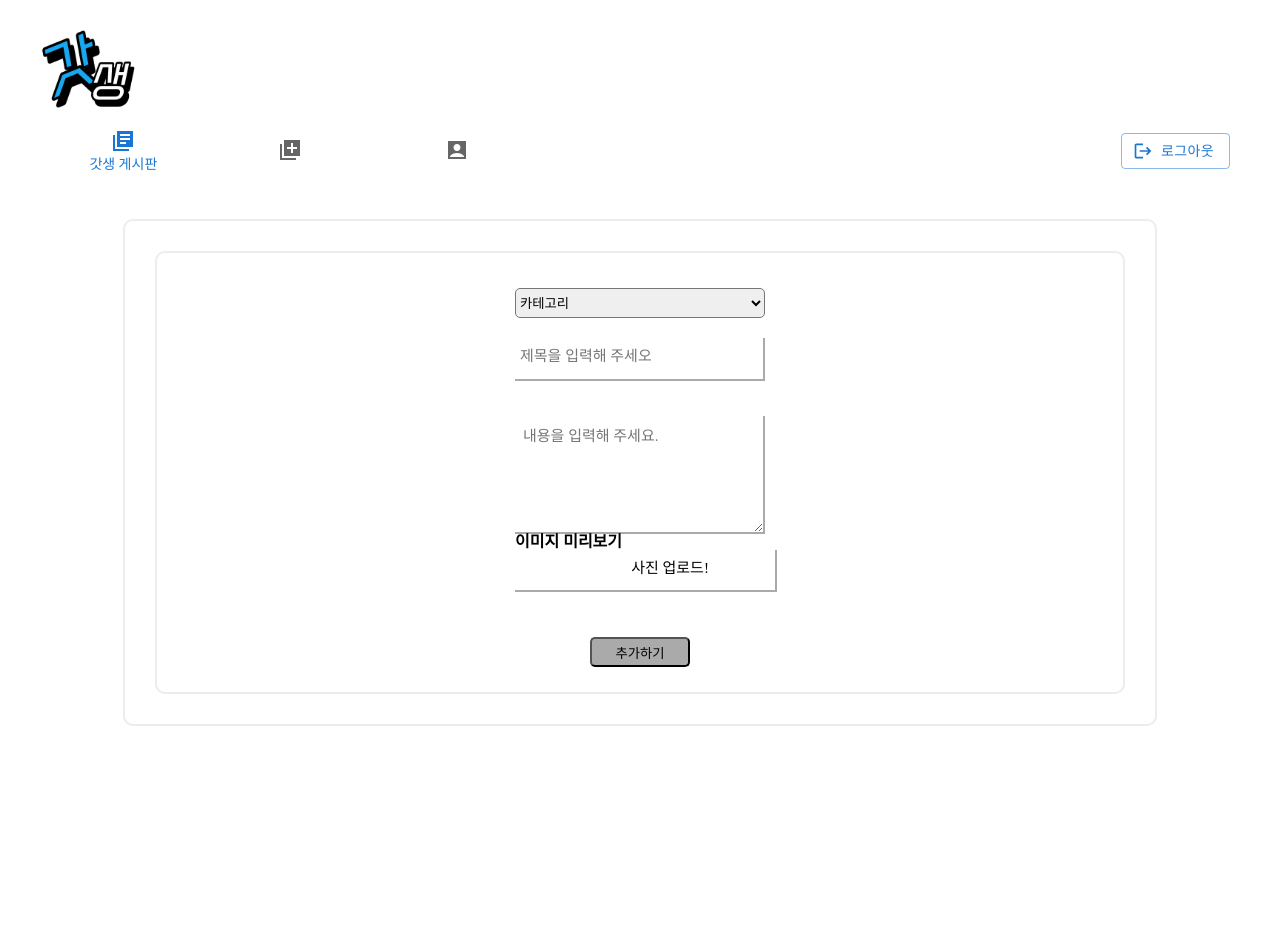
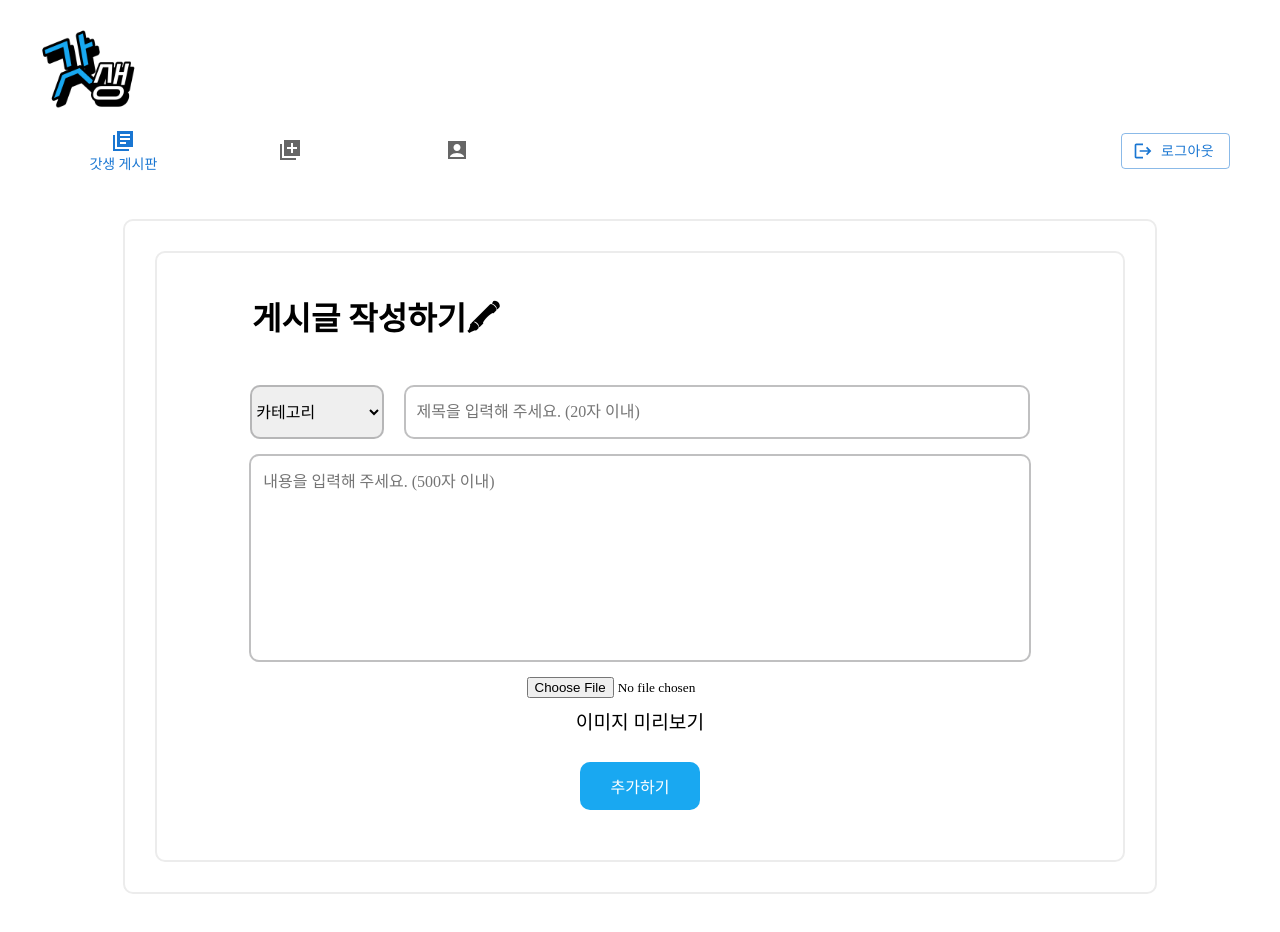
Before and after one commit to HangHae99-week6-miniPJ/6week-PJ, a React (Create React App) app: page /add-board in a window 1280 px wide. Before the commit the page ends 800 px from the top, so only its background shows below. Built offline with nearby package versions, Linux system fonts and the light colour scheme; a web font is replaced by a local one.

Commit message:
api수정중

```diff
--- a/src/components/pages/AddBoard.jsx
+++ b/src/components/pages/AddBoard.jsx
@@ -3,13 +3,16 @@ import { useDispatch } from "react-redux";
 import { useNavigate } from "react-router-dom";
 import { __addPosts } from "../../redux/modules/postsSlice";
 
-//사진업로드용
+//사진미리보기
 import imageCompression from "browser-image-compression";
 
 //css
 import styled from "styled-components";
 import { Outline } from "../../shared/Outline";
 import StLayout from "../layout/StLayout";
+import Swal from "sweetalert2";
+import MuButton from "../elem/MuButton";
+import { Flexbox } from "../../shared/Flexbox";
 
 const AddBoard = () => {
   const dispatch = useDispatch();
@@ -30,7 +33,6 @@ const AddBoard = () => {
   };
 
   //img 미리보기
-
   const previewImage = async (event) => {
     const imageFile = event.target.files[0];
 
@@ -41,11 +43,10 @@ const AddBoard = () => {
       const finalCompressedImage = await imageCompression.getDataUrlFromFile(
         compressedFile
       );
-
       setPostImg(finalCompressedImage);
     } catch (error) {
       console.log("__PostForm_ploadImage error ::", error);
-      alert("에러떳는데요?");
+      alert("다시 시도해주세요.");
     }
   };
 
@@ -65,98 +66,90 @@ const AddBoard = () => {
     });
   };
 
-  //img전송
-  // const form = new FormData();
-  // form.append("image", compressedImageFile);
-  // try{
-  //   const postImageResponse = await axios.post(
-  //     //`${url/post/uploadImg}`, form,
-  //   {
-  //     headers : {
-  //       "content-Type":"multipart/form-data",
-  //       Authorization : localStorage.getItem("token??")
-  //     }
-  //   })
-  // }
-
+  //입력값 보내주기:초기값
   const initialState = {
     title: "",
     contents: "",
-    categoryId: 0,
+    categoryId: "",
   };
 
+  //게시판 작성하기
   const [addBoard, setAddBoard] = useState(initialState);
 
   const onChangeHandler = (e) => {
     const { name, value } = e.target;
     setAddBoard({ ...addBoard, [name]: value });
   };
-  console.log(addBoard);
-  const onSubmitHandler = () => {
+
+  const onSubmitHandler = (e) => {
+    e.preventDefault();
+    if (
+      addBoard.title.trim() === "" ||
+      addBoard.contents.trim() === "" ||
+      addBoard.categoryId.trim() === ""
+    ) {
+      return Swal.fire("모든 항목을 입력해주세요.");
+    }
     dispatch(__addPosts({ ...addBoard }));
     setAddBoard(initialState);
-
     navigate("/board-list");
   };
 
   return (
     <StLayout>
       <List>
-        <FormBox>
-          <select
+        <span>게시글 작성하기🖍</span>
+        <StForm as="form" onSubmit={onSubmitHandler}>
+          <STtag>
+            <Select
               name="categoryId"
               value={addBoard.categoryId}
               onChange={onChangeHandler}
             >
-            <option value={0}>카테고리</option>
+              <option value="" disabled>
+                카테고리
+              </option>
               <option value={1}>자기관리</option>
               <option value={2}>식습관</option>
               <option value={3}>마음챙김</option>
               <option value={4}>취미</option>
               <option value={5}>기타</option>
-          </select>
-
-          <input
+            </Select>
+            <Input
               type="text"
               name="title"
               value={addBoard.title}
               onChange={onChangeHandler}
-            placeholder="제목을 입력해 주세오"
+              placeholder="제목을 입력해 주세요. (20자 이내)"
+              maxLength="20"
             />
-          <textarea
+          </STtag>
+          <Textarea
             name="contents"
             id="inputbody"
             cols="20"
             rows="10"
             value={addBoard.contents}
             onChange={onChangeHandler}
-            placeholder="내용을 입력해 주세요."
+            placeholder="내용을 입력해 주세요. (500자 이내)"
+            maxLength="500"
           />
-
-          {/* <input
-            type="file"
-            accept="image/jpg, image/jpeg, image/png"
-            onChange={previewImage}
-          /> */}
-          <StRowFormBox>
-            <main className="container">
-              <h2>이미지 미리보기</h2>
-
+          <ImgBox>
             <input
               type="file"
               onChange={(e) => {
                 encodeFileToBase64(e.target.files[0]);
               }}
             />
-
             <div className="preview">
-                {imageSrc && <img src={imageSrc} alt="preview-img" />}
+              {imageSrc && (
+                <img src={imageSrc} alt="이미지 미리보기" className="preImg" />
+              )}
             </div>
-            </main>
-          </StRowFormBox>
-
-          <button onClick={onSubmitHandler}>추가하기</button>
-        </FormBox>
+            <p>이미지 미리보기</p>
+          </ImgBox>
+          <MuButton> 추가하기</MuButton>
+        </StForm>
       </List>
     </StLayout>
   );
@@ -164,232 +157,73 @@ const AddBoard = () => {
 
 export default AddBoard;
 
-const FormBox = styled.form`
-  display: flex;
-  flex-direction: column;
-  margin: auto;
-  width: 250px;
-
-  input {
-    font-size: 15px;
-    height: 35px;
-    padding-left: 5px;
-    padding-bottom: 5px;
-    border: none;
-    border-bottom: 2px solid #aaa;
-    border-right: 2px solid #aaa;
-    margin-bottom: 35px;
-  }
-  textarea {
-    height: 100px;
-    font-size: 15px;
-    padding: 8px;
-    border: none;
-    border-bottom: 2px solid #aaa;
-    border-right: 2px solid #aaa;
-  }
-  button {
-    background-color: #aaa;
-    min-width: 30px;
-    min-height: 30px;
-    width: 40%;
-    height: 20%;
-    border-radius: 5px;
-    margin: 10px auto;
-
-    cursor: pointer;
-  }
-  select {
-    margin-top: 20px;
-    margin-bottom: 20px;
-    height: 30px;
-    border-radius: 5px;
-  }
-`;
-
-const Createform = styled.form`
-  display: flex;
-  flex-direction: column;
-  width: 800px;
-  margin: auto;
-
-  > p {
-    margin: 50px 0 50px;
-    font-size: 20px;
-    font-family: "SUIT-SemiBold";
-  }
-  span {
-    color: #bbb;
-    font-size: 15px;
-    line-height: 50px;
-  }
-  label {
-    display: block;
-    margin: 20px 0;
-    font-size: 20px;
-  }
-  button {
-    min-width: 30px;
-    min-height: 30px;
-    width: 40%;
-    height: 20%;
-    border-radius: 5px;
-    margin: 10px auto;
-  }
-  input {
-    margin-bottom: 30px;
-  }
-  div > p {
-    color: #bbb;
-    font-size: 14px;
-    line-height: 50px;
-  }
-  @media screen and (max-width: 800px) {
-    padding: 0 30px;
-    box-sizing: border-box;
-    input {
-      width: 80%;
-    }
-  }
-`;
-
-const ImgPreview = styled.div`
-  width: 600px;
-  height: 600px;
-  background-color: #bbb;
-  border-radius: 40px;
-  @media screen and (max-width: 600px) {
-    width: 80%;
-  }
-`;
-
 const List = styled.div`
   ${Outline};
   display: flex;
   flex-direction: row;
   flex-wrap: wrap;
-  gap: 17px;
-`;
-
-const StRowFormBox = styled.p`
-  display: flex;
-  flex-direction: column;
-  align-items: cetner;
-  width: 300px;
-  margin: auto;
-  input[type="file"]::file-selector-button {
-    visibility: hidden;
-  }
-
-  input[type="file"]::before {
-    content: "사진 업로드!";
-    display: block;
-    width: 300px;
-    height: 36px;
-    text-align: center;
-    line-height: 36px;
-    font-weight: 500;
-    border: var(--border-style);
-    background-color: var(--blue-color);
-    margin: auto;
-    cursor: pointer;
-    outline: none;
-  }
-
-  button {
-    width: 80px;
-    height: 100%;
-    font-weight: 500;
-    border: var(--border-style);
-    margin-left: 10px;
-    background-color: var(--blue-color);
-    cursor: pointer;
-    &:hover {
-      background-color: var(--red-color);
-      color: #000;
-    }
-    &:last-child:hover {
-      background-color: var(--green-color);
-      color: #000;
-    }
+  padding: 50px;
+  span {
+    font-weight: bolder;
+    font-size: 2rem;
+    margin-left: 45px;
+    margin-bottom: 50px;
   }
 `;
 
-//useForm
-// const [files, setFiles] = useState("");
+/*입력값 폼 스타일*/
+const StForm = styled.div`
+  width: 100%;
+  height: 100%;
+  display: flex;
+  flex-direction: column;
+  gap: 15px;
+  align-items: center;
+`;
 
-// const {
-//   register,
-//   handleSubmit,
-//   formState: { errors },
-// } = useForm();
+/*제목창 스타일*/
+const Input = styled.input`
+  width: 90%;
+  height: 40px;
+  border: 2px solid #40424454;
+  border-radius: 10px;
+  font-size: 1rem;
+  padding: 5px 10px;
+`;
 
-// const black_pattern = /^\s+|\s+$/g;
-// const isBlank = (value) =>
-//   value.replace(black_pattern, "") === "" ? false : true;
+/*카테고리 제목창 정렬*/
+const STtag = styled.div`
+  display: flex;
+  gap: 20px;
+  width: 90%;
+`;
 
-// const onLoadFile = (e) => {
-//   setFiles(e.target.files[0]);
-// };
-//useForm
+/*내용창 스타일 */
+const Textarea = styled.textarea`
+  width: 87%;
+  border: 2px solid #40424454;
+  padding: 12px;
+  font-size: 1rem;
+  border-radius: 10px;
+  resize: none;
+  &:focus {
+    outline: none;
+  }
+`;
 
-{
-  /* <Createform onSubmit={handleSubmit(onSubmitHandler)}>
-<div>
-  <label htmlFor="title">제목</label>
-  <input
-    type="text"
-    placeholder="제목을 입력하세요."
-    {...register("title", {
-      required: true,
-      maxLength: 30,
-      validate: (value) => isBlank(value),
-    })}
-  />
-  {errors.title && errors.title.type === "required" && (
-    <p>제목이 없습니다.</p>
-  )}
-  {errors.title && errors.title.type === "maxLength" && (
-    <p>제목이 너무 길어요!</p>
-  )}
-  {errors.title && errors.title.type === "validate" && (
-    <p>비었습니다만?</p>
-  )}
-</div>
-<div>
-  <label htmlFor="body">내용</label>
-  <textarea
-    type="text"
-    placeholder="내용을 입력하세요."
-    {...register("body", {
-      required: true,
-      maxLength: 30,
-      validate: (value) => isBlank(value),
-    })}
-  />
-  {errors.body && errors.title.type === "required" && (
-    <p>내용적어주세요.</p>
-  )}
-  {errors.title && errors.title.type === "maxLength" && (
-    <p> 너무긴데? </p>
-  )}
-  {errors.title && errors.title.type === "validate" && (
-    <p> 비었습니다만?</p>
-  )}
-</div>
+/*카테고리 선택*/
+const Select = styled.select`
+  width: 20%;
+  font-size: 1rem;
+  border: 2px solid #40424454;
+  border-radius: 10px;
+`;
 
-<div>
-  <label htmlFor="file">이미지 선택하기</label>
-  <input
-    type="file"
-    id="image"
-    name="file"
-    accept="image/*"
-    onChange={onLoadFile}
-  />
-  <p>권장 이미지 크기 : 600px * 600px</p>
-  <ImgPreview id="imgPreview"></ImgPreview>
-</div>
-<button>게시하기</button>
-</Createform> */
+/*이미지 담기*/
+const ImgBox = styled.div`
+  ${Flexbox}
+  p {
+    font-size: 1.2rem;
+    margin: 15px;
   }
+`;
--- a/src/shared/GlobalStyle.jsx
+++ b/src/shared/GlobalStyle.jsx
@@ -64,4 +64,9 @@ table {
 	max-height: 300px;
 }
 
+.preImg {
+	margin: 20px;
+	max-width: 300px;
+	max-height: 300px;
+}
 `;
```
Lines whose indentation alone changed are shown as unchanged.
